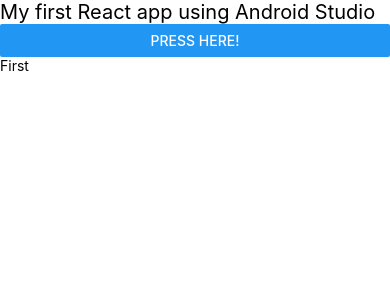
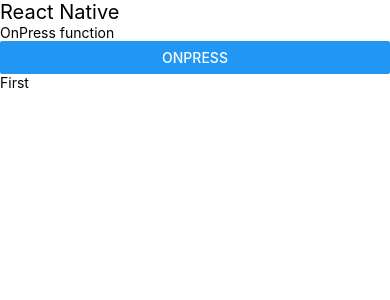
Before and after one commit to R-e-h-a-n-N-a-s-e-e-r/leaning-React-Native, a React Native app: screen / in a window 390 px wide. Shown: the top 300 px of the page. Built offline with nearby package versions, Linux system fonts and the light colour scheme.

Commit message:
OnPress functionaliy on Buttton

```diff
--- a/App.tsx
+++ b/App.tsx
@@ -1,6 +1,7 @@
 import { Button, StyleSheet, Text, View } from 'react-native';
 import React from 'react';
 import First from './src/Components/First';
+import OnPress from './src/Components/OnPress';
 
 const App = () => {
   return (
@@ -10,9 +11,9 @@
           fontSize: 20,
         }}
       >
-        My first React app using Android Studio
+        React Native
       </Text>
-      <Button title="Press Here!" />
+      <OnPress/>
       <First />
     </View>
   );
--- /dev/null
+++ b/src/Components/OnPress.tsx
@@ -0,0 +1,20 @@
+import { Button, StyleSheet, Text, View } from 'react-native';
+import React from 'react';
+
+const OnPress = () => {
+  const Onpress = (name: string) => {
+    console.log('Pressed');
+    console.warn('Pressed' + name);
+  };
+  return (
+    <View>
+      <Text>OnPress function</Text>
+      {/* <Button title="OnPress" onPress={Onpress} /> */}
+      <Button title="OnPress" onPress={() => Onpress('Rehan')} />
+    </View>
+  );
+};
+
+export default OnPress;
+
+const styles = StyleSheet.create({});
```
